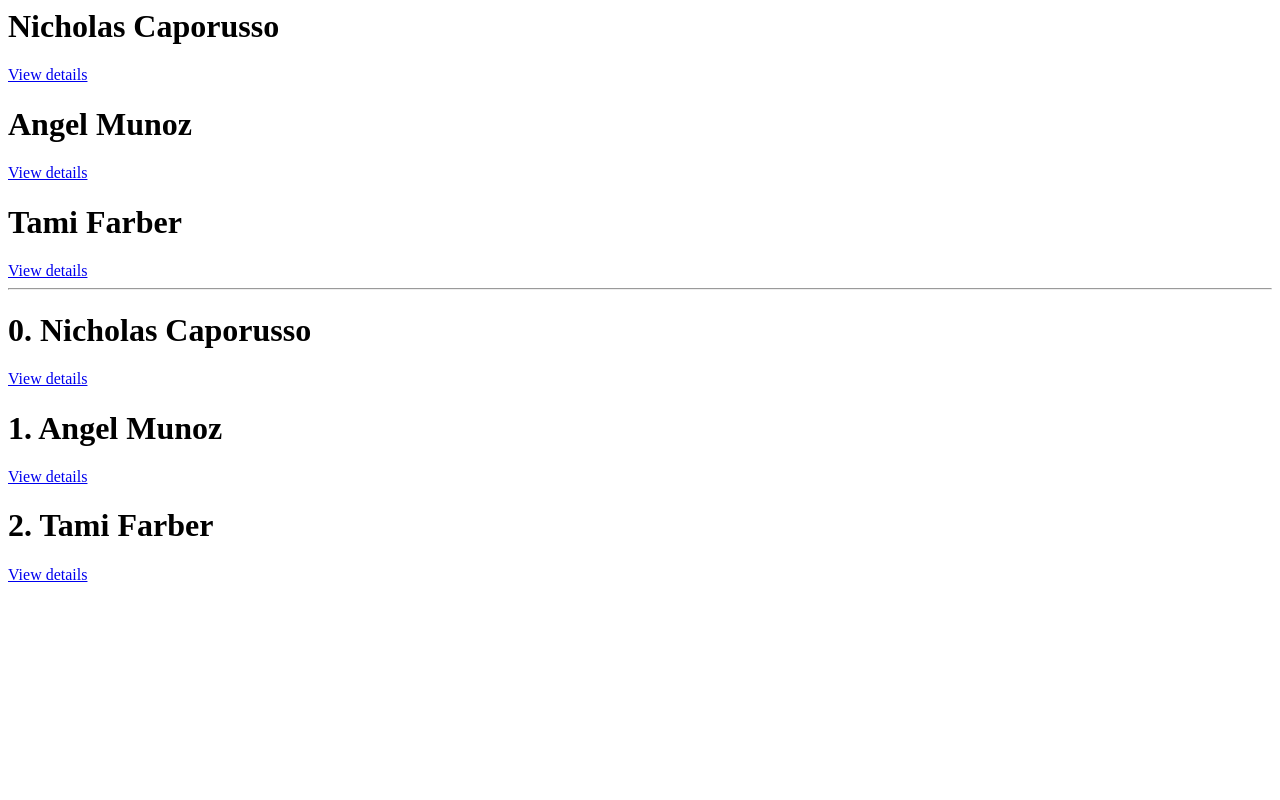
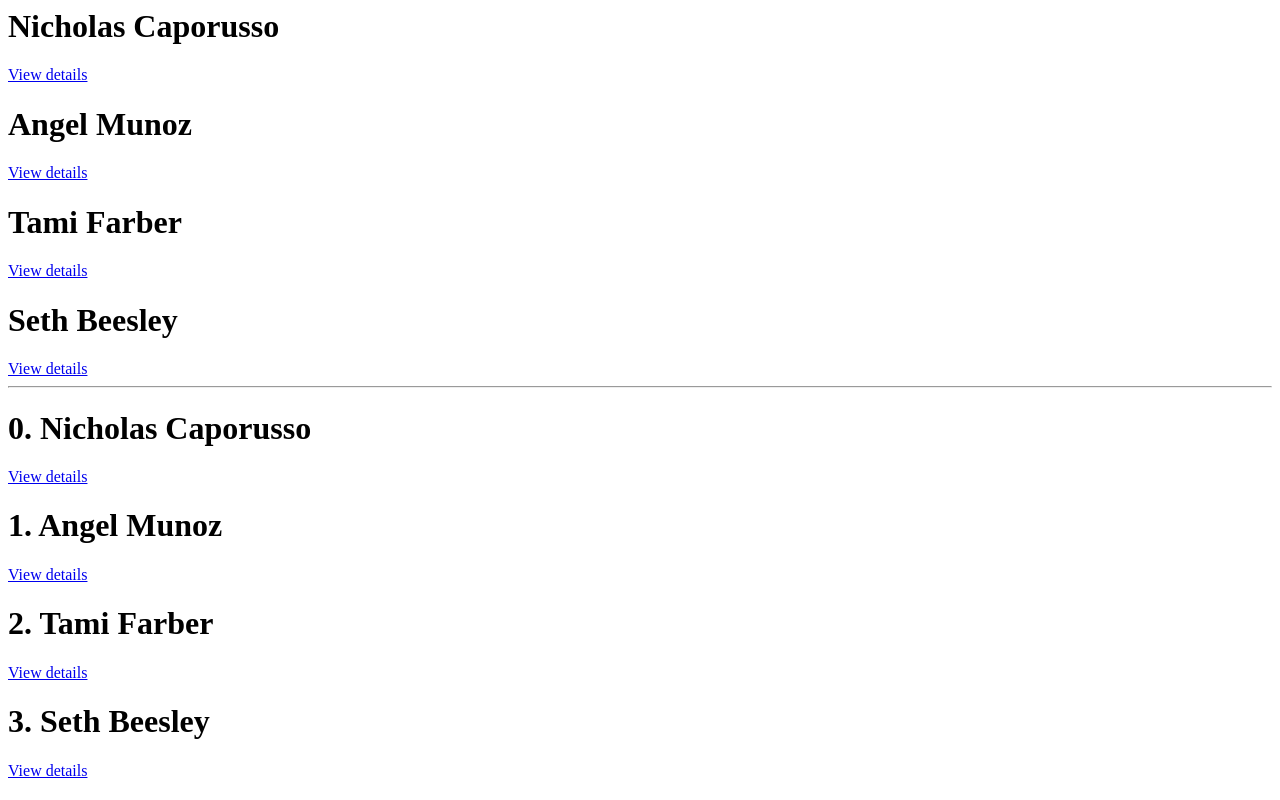
Before and after one commit to NicholasCaporusso/ase230-class-demo, a PHP site: page / in a window 1280 px wide. Run offline with PHP 8.4, Linux system fonts and the light colour scheme.

Commit message:
added name

```diff
--- a/index.php
+++ b/index.php
@@ -3,7 +3,8 @@
 $ase230_students=[
 	['name'=>'Nicholas Caporusso'],
 	['name'=>'Angel Munoz'],
-	['name'=>'Tami Farber']
+	['name'=>'Tami Farber'],
+	['name'=>'Seth Beesley']
 ];
 
 $i=0;
```
